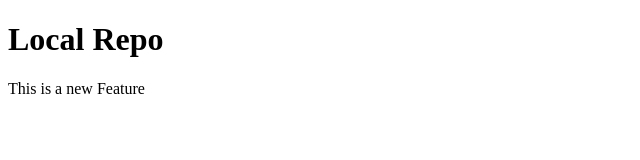
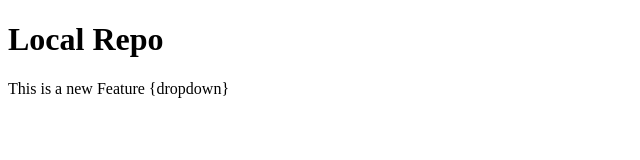
Before and after one commit to krishpat0/localrepo, a plain HTML site: page index.html in a window 1280 px wide. Shown: the whole page, without its empty margins (0-640 px from the left). Drawn offline with Linux system fonts and the light colour scheme.

Commit message:
add dropdrown in feature1

```diff
--- a/index.html
+++ b/index.html
@@ -7,6 +7,6 @@
   </head>
   <body>
     <h1>Local Repo</h1>
-    <p>This is a new Feature</p>
+    <p>This is a new Feature {dropdown}</p>
   </body>
 </html>
```
